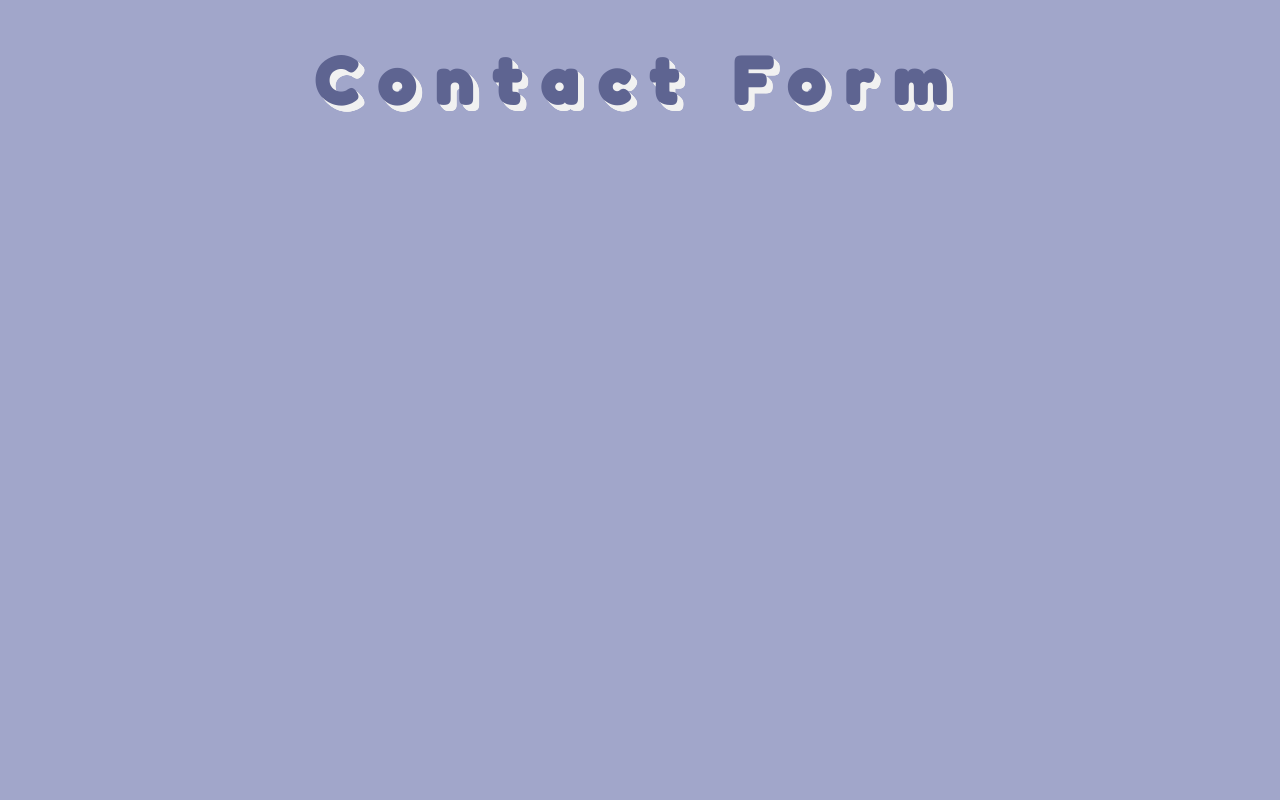
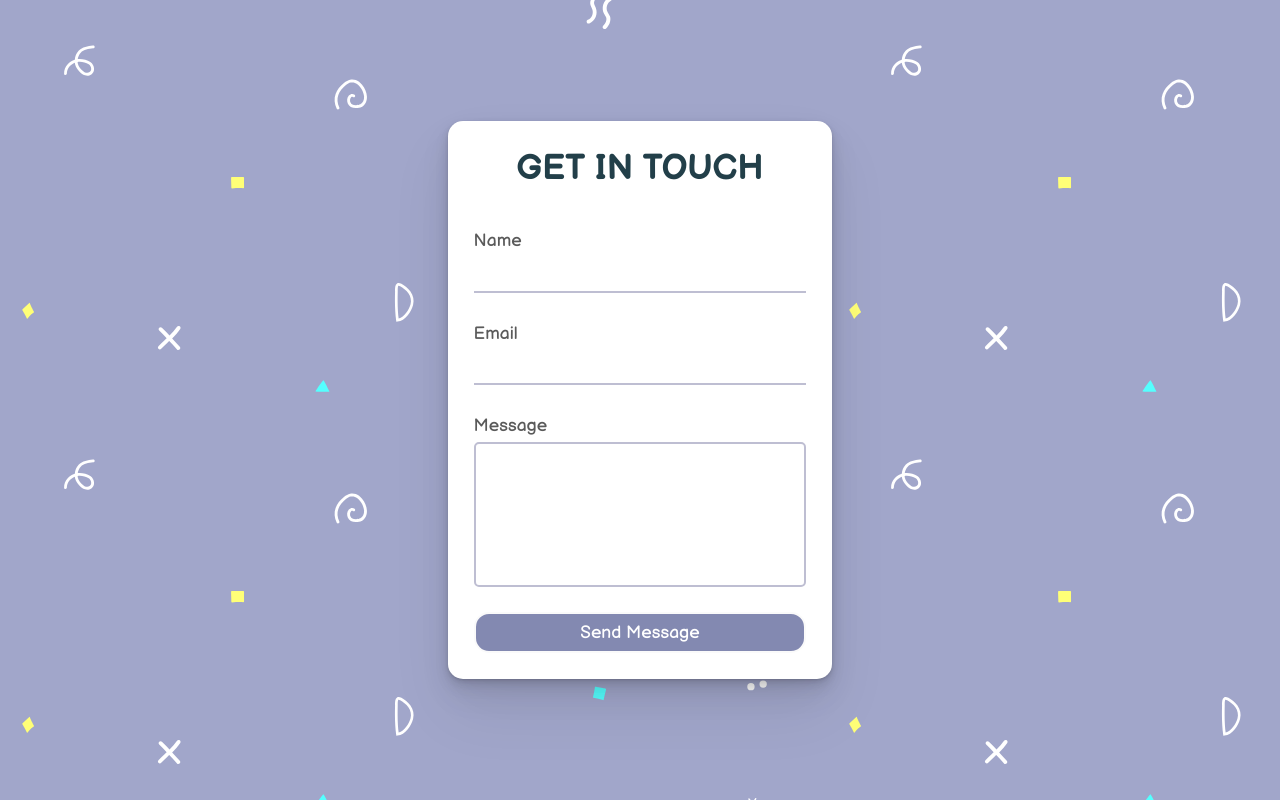
Before and after one commit to luciaraschetti/connect4-react, a React (Create React App) app: page /contact in a window 1280 px wide. Built offline with nearby package versions, Linux system fonts and the light colour scheme.

Commit message:
C4R: Add contact page

```diff
--- a/src/components/App.css
+++ /dev/null
@@ -1,35 +0,0 @@
-body {
-    background-color: #A1A6CA;
-    font-family: 'Balsamiq Sans', sans-serif;
-}
-
-.wrapper {
-    display: flex;
-    flex-direction: column;
-    align-items: center;
-    justify-content: space-evenly;
-    min-height: 100vh;
-    background: url(./Confetti-Doodles.svg) center;
-}
-
-h1 {
-    flex-grow: 1;
-    font-family: 'Fredoka One', sans-serif;
-    font-size: 4rem;
-    letter-spacing: 1.2rem;
-    text-align: center;
-    text-shadow:    6px 6px        #f1f1f1,
-                    5.75px 5.75px  #f1f1f1,
-                    5.5px 5.5px    #f1f1f1,
-                    5.25px 5.25px  #f1f1f1,
-                    5px 5px        #f1f1f1,
-                    4.75px 4.75px  #f1f1f1,
-                    4.5px 4.5px    #f1f1f1,
-                    4.25px 4.25px  #f1f1f1,
-                    4px 4px        #f1f1f1,
-                    3.75px 3.75px  #f1f1f1,
-                    3.5px 3.5px    #f1f1f1,
-                    3.25px 3.25px  #f1f1f1,
-                    3px 3px        #f1f1f1;
-color: #5e6491;
-}
--- a/src/components/App.js
+++ b/src/components/App.js
@@ -5,8 +5,6 @@ import Players from './pages/Players';
 import Game from './pages/Game';
 import SavedGames from './pages/SavedGames';
 import Contact from './pages/Contact';
-import './reset.css';
-import './App.css';
 
 const App = () => (
   <Router>
--- /dev/null
+++ b/src/components/ContactForm.css
@@ -0,0 +1,83 @@
+form {
+    display: flex;
+    flex-direction: column;
+    align-items: flex-start;
+    width: 100%;
+    padding: 1.6em;
+    box-sizing: border-box;
+    border-radius: 15px;
+    background-color: #ffff;
+    box-shadow: 0 1px 2px rgba(0, 0, 0, 0.07),
+                0 2px 4px rgba(0, 0, 0, 0.07),
+                0 4px 8px rgba(0, 0, 0, 0.07),
+                0 8px 16px rgba(0, 0, 0, 0.07),
+                0 16px 32px rgba(0, 0, 0, 0.07),
+                0 32px 64px rgba(0, 0, 0, 0.07);
+}
+
+h2 {
+    align-self: center;
+    margin: 0 0 1em 0;
+    font-size: 2.2rem;
+    font-weight: 700;
+    color: #223F49;
+}
+
+label {
+    margin: 0.3em 0;
+    font-size: 1.1rem;
+    color: #5a5a5a;
+}
+
+input,
+textarea {
+    width: 100%;
+    margin-bottom: 25px;
+    padding: 5px;
+    box-sizing: border-box;
+    border: 0;
+    border-bottom: 2px solid #bebed2;
+    outline: none;
+    background: none;
+    font-family: Montserrat, sans-serif;
+    font-size: 1.3rem;
+    color: #2A4F5F;
+}
+
+input:focus {
+    outline: none;
+    border-bottom: 2px solid #5e6491;
+}
+
+textarea {
+    height: 7em;
+    border: 2px solid #bebed2;
+    border-radius: 5px;
+    resize: none;
+}
+
+#submit {
+    width: 100%;
+    padding: 8px 12px;
+    box-sizing: border-box;
+    border: 2px solid #fafafa;
+    border-radius: 15px;
+    background-color: #8389b1;
+    font-size: 1.1rem;
+    color: #ffffff;
+    cursor: pointer;
+    transition: 0.3s;
+}
+
+#submit:hover {
+    border: 2px solid #5e6491;
+    color: #ffffff;
+    transition: 0.3s;
+}
+
+
+textarea:focus,
+#submit:focus {
+    outline: none;
+    border: 2px solid #5e6491;
+}
--- /dev/null
+++ b/src/components/ContactForm.jsx
@@ -0,0 +1,16 @@
+import React from 'react';
+import './ContactForm.css';
+
+const ContactForm = () => (
+    <form>
+        <h2>GET IN TOUCH</h2>
+        <label htmlFor="name">Name</label>
+        <input id="name" className="entry" type="text" name="name"/>
+        <label htmlFor="email">Email</label>
+        <input id="email" className="entry" type="text" name="email"/>
+        <label htmlFor="message">Message</label>
+        <textarea id="message" className="entry" name="message"></textarea>
+        <button id="submit" type="button">Send Message</button>
+    </form>
+)
+export default ContactForm;
--- /dev/null
+++ b/src/components/pages/Contact.css
@@ -0,0 +1,7 @@
+#contact {
+    display: flex;
+    flex-direction: column;
+    align-items: center;
+    justify-content: center;
+    min-width: 30vw;
+}
--- a/src/components/pages/Contact.jsx
+++ b/src/components/pages/Contact.jsx
@@ -1,8 +1,12 @@
-import React from "react";
+import React from 'react';
+import './Contact.css';
+import ContactForm from '../ContactForm';
 
 const Contact = () => (
-    <div>
-        <h1>Contact Form</h1>
+    <div className="wrapper">
+        <div id="contact">
+            <ContactForm />
+        </div>
     </div>
 )
 
--- a/src/components/pages/Game.jsx
+++ b/src/components/pages/Game.jsx
@@ -1,4 +1,4 @@
-import React from "react";
+import React from 'react';
 
 const Game = () => (
     <div>
--- a/src/components/pages/Home.jsx
+++ b/src/components/pages/Home.jsx
@@ -1,6 +1,6 @@
 import React from 'react';
+import './Home.css';
 import MenuButton from '../MenuButton';
-import './Home.css';
 
 const Home = () => (
     <div className="wrapper">
--- a/src/components/reset.css
+++ b/src/index.css
@@ -417,3 +417,41 @@
     -webkit-appearance: button; /* 1 */
     font: inherit; /* 2 */
   }
+
+/*END RESET*/
+
+body {
+    background-color: #A1A6CA;
+    font-family: 'Balsamiq Sans', sans-serif;
+}
+
+.wrapper {
+    display: flex;
+    flex-direction: column;
+    align-items: center;
+    justify-content: space-evenly;
+    min-height: 100vh;
+    background: url(./Confetti-Doodles.svg) center;
+}
+
+h1 {
+    flex-grow: 1;
+    font-family: 'Fredoka One', sans-serif;
+    font-size: 4rem;
+    letter-spacing: 1.2rem;
+    text-align: center;
+    text-shadow:    6px 6px        #f1f1f1,
+                    5.75px 5.75px  #f1f1f1,
+                    5.5px 5.5px    #f1f1f1,
+                    5.25px 5.25px  #f1f1f1,
+                    5px 5px        #f1f1f1,
+                    4.75px 4.75px  #f1f1f1,
+                    4.5px 4.5px    #f1f1f1,
+                    4.25px 4.25px  #f1f1f1,
+                    4px 4px        #f1f1f1,
+                    3.75px 3.75px  #f1f1f1,
+                    3.5px 3.5px    #f1f1f1,
+                    3.25px 3.25px  #f1f1f1,
+                    3px 3px        #f1f1f1;
+color: #5e6491;
+}
--- a/src/index.js
+++ b/src/index.js
@@ -1,5 +1,6 @@
 import React from 'react';
 import ReactDOM from 'react-dom';
+import './index.css';
 import App from './components/App';
 import * as serviceWorker from './serviceWorker';
 
```
Also changed, not shown: src/Confetti-Doodles.svg (renamed from src/components/Confetti-Doodles.svg).
